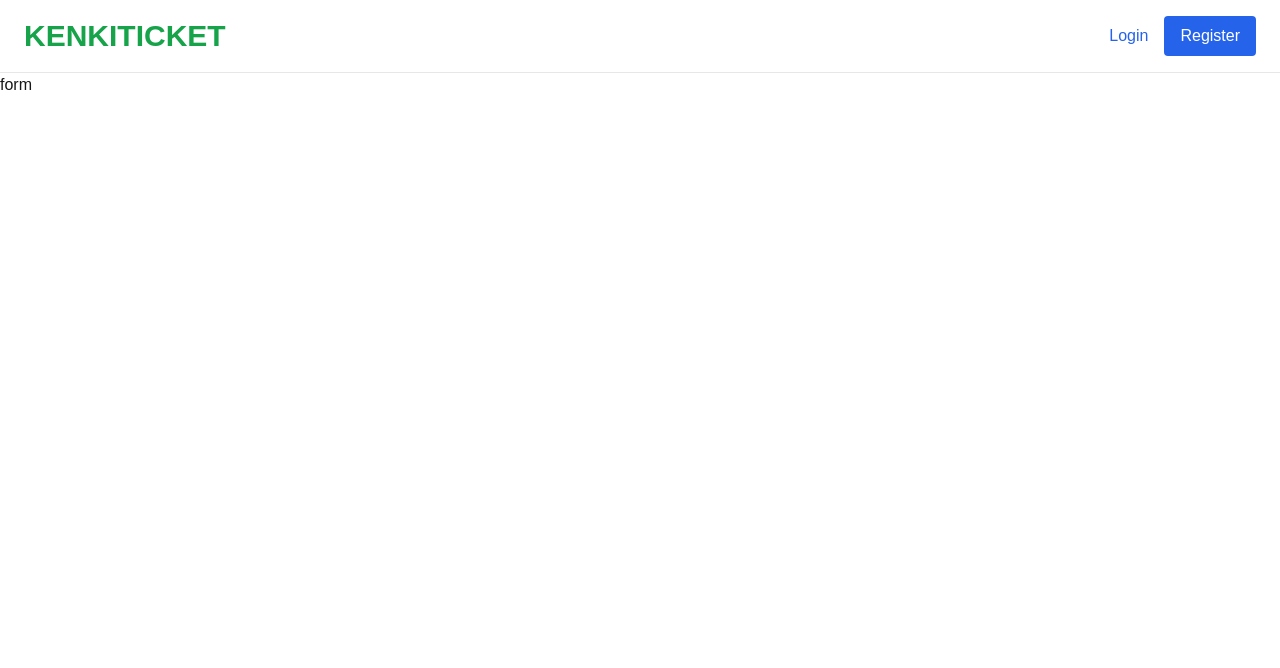
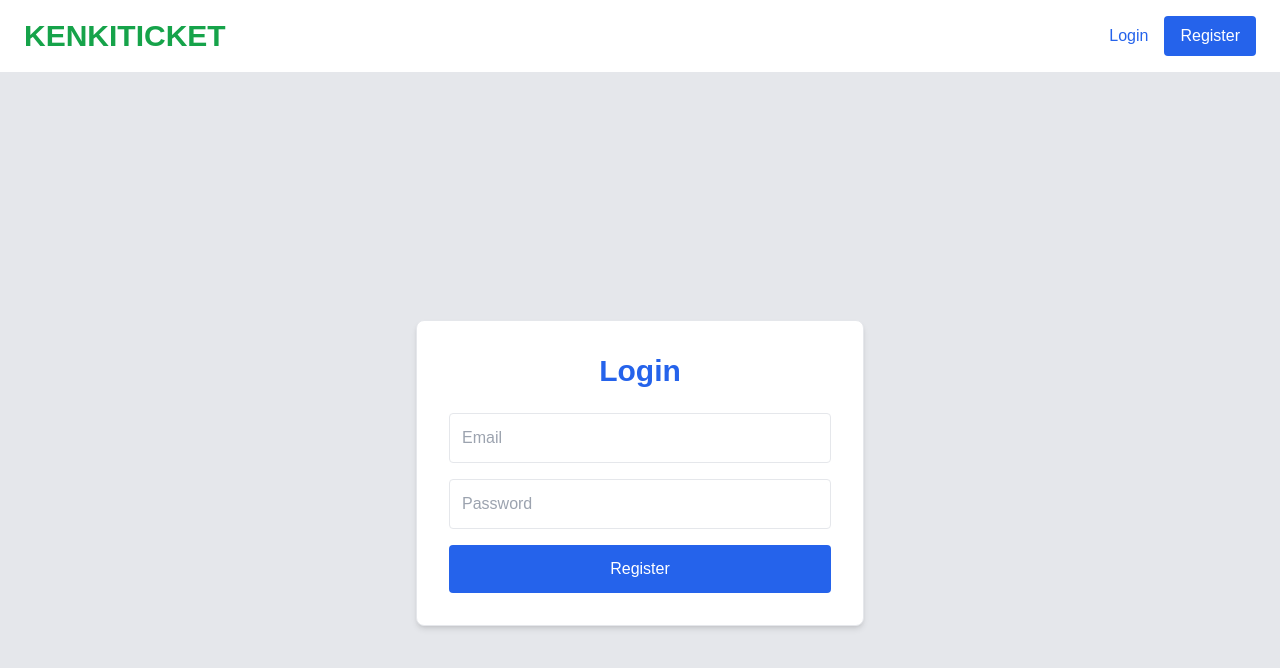
Before and after one commit to kennzuki/ticket-app, a Next.js app: page /login in a window 1280 px wide. Shown: the top 668 px of the page. Built offline with nearby package versions, Linux system fonts and the light colour scheme; no server answers.

Commit message:
login form ui with actions and state

```diff
--- /dev/null
+++ b/app/(auth)/login/login-form.tsx
@@ -0,0 +1,64 @@
+'use client';
+import { useActionState, useEffect } from 'react';
+import { useRouter } from 'next/navigation';
+import { loginUser } from '@/app/actions/auth.actions';
+import { toast } from 'sonner';
+
+const LoginForm = () => {
+const router = useRouter();
+
+  const initialState = {
+    success: false,
+    message: '',
+    };
+
+    const [state, formAction] = useActionState(loginUser, initialState);
+    useEffect(() => {
+        if (state.success) {
+            toast.success("Login successful");
+            router.push('/tickets');
+        } else if (state.message) {
+            toast.error(state.message);
+        }
+    }, [state, router]);
+
+
+  return (
+    <div className='min-h-screen flex items-center justify-center bg-gray-200 px-4'>
+      <div className='w-full max-w-md bg-white shadow-md rounded-lg p-8 border border-gray-200'>
+        <h1 className='text-3xl font-bold mb-6 text-center text-blue-600'>
+            Login
+        </h1>
+        {state.message && !state.success && (
+          <p className='text-red-500 mb-4 text-center'>{state.message}</p>
+        )}
+        <form action={formAction} className='space-y-4 text-gray-700'>
+
+          <input
+            className='w-full border border-gray-200 p-3 rounded focus:outline-none focus:ring-2 focus:ring-blue-400'
+            type='email'
+            name='email'
+            placeholder='Email'
+            autoComplete='email'
+            required
+          />
+          <input
+            className='w-full border border-gray-200 p-3 rounded focus:outline-none focus:ring-2 focus:ring-blue-400'
+            type='password'
+            name='password'
+            placeholder='Password'
+            required
+                  />
+            <button
+              type='submit'
+              className='w-full bg-blue-600 text-white py-3 rounded hover:bg-blue-700 transition'
+            >
+              Register
+            </button>
+        </form>
+      </div>
+    </div>
+  );
+};
+
+export default LoginForm;
--- a/app/(auth)/login/page.tsx
+++ b/app/(auth)/login/page.tsx
@@ -1,4 +1,4 @@
-import LoginForm from "./register-form";
+import LoginForm from "./login-form";
 
 const LoginPage = () => {
     return (
--- a/app/(auth)/login/register-form.tsx
+++ /dev/null
@@ -1,7 +0,0 @@
-const LoginForm = () => {
-    return (
-        <>form</>
-     );
-}
-
-export default LoginForm;
--- a/app/components/Navbar.tsx
+++ b/app/components/Navbar.tsx
@@ -7,7 +7,7 @@
   return (
     <nav className='bg-white border-b border-gray-200 px-6 py-4 flex justify-between items-center'>
       <div>
-        <Link href='/' className='text-3xl font-bold uppercase  text-green-600'>
+        <Link href='/' className='sm:text-xl lg:text-3xl font-bold uppercase  text-green-600'>
           KenkiTicket
         </Link>
       </div>
```
